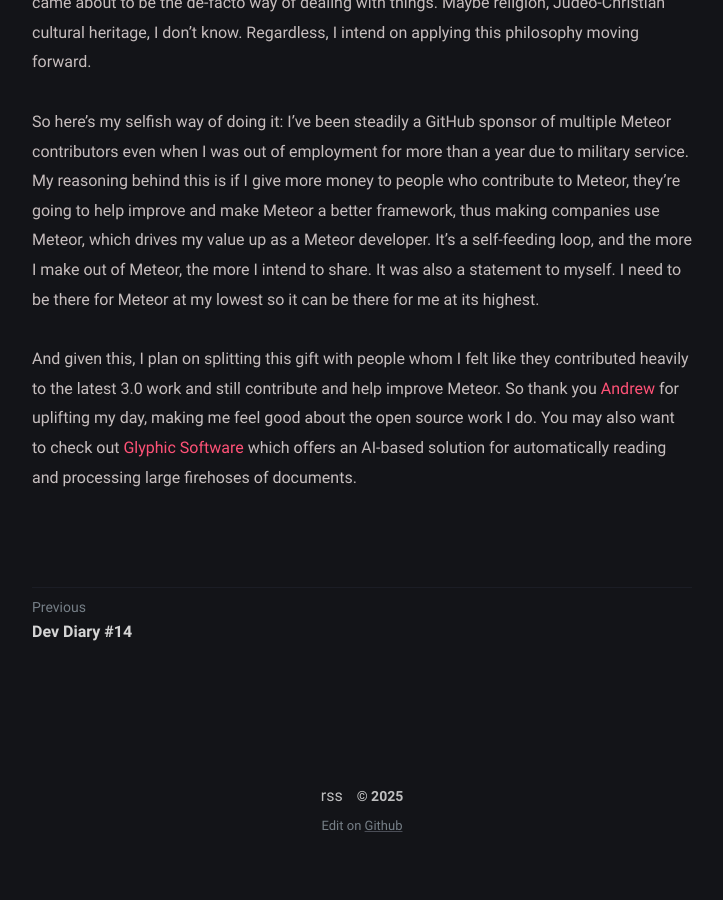
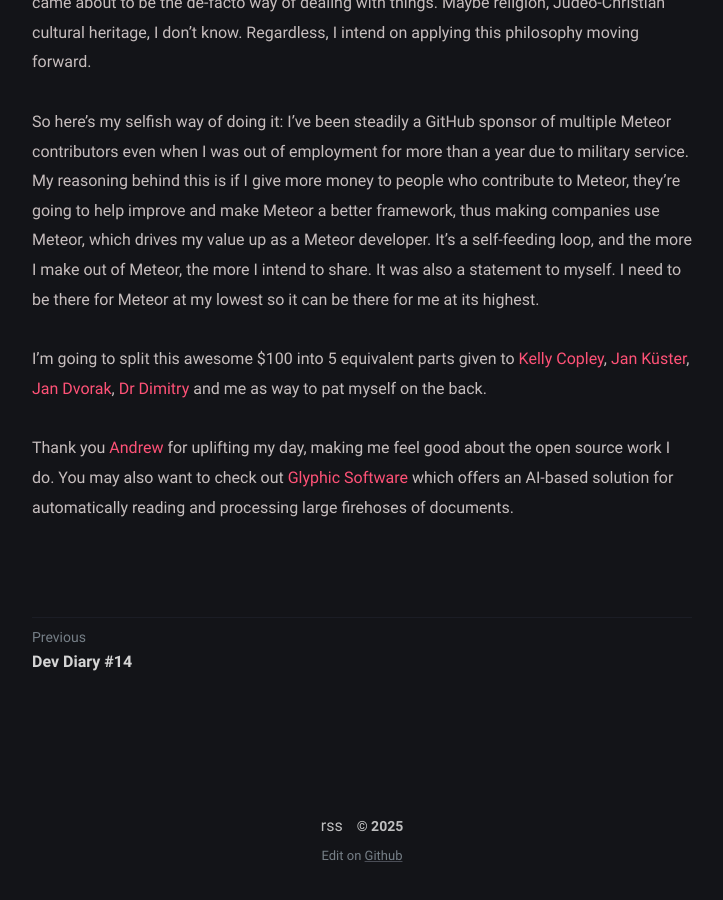
Before and after one commit to harryadel/harryadel.github.io, a Jekyll site: the page built from _posts/2025-4-9-opensource-gratefulness-selfishness.md, in a window 1280 px wide and 900 px high, scrolled down 2950 px. Shown: the whole window, without its empty margins (278-1001 px from the left). Built offline with Jekyll 4.4.1, drawn with Linux system fonts in a browser that asks for light colours; before the commit the page ends 3820 px from its top, so only the background shows below that.

Commit message:
Update article

```diff
--- a/_posts/2025-4-9-opensource-gratefulness-selfishness.md
+++ b/_posts/2025-4-9-opensource-gratefulness-selfishness.md
@@ -33,4 +33,6 @@
 
 So here's my selfish way of doing it: I've been steadily a GitHub sponsor of multiple Meteor contributors even when I was out of employment for more than a year due to military service. My reasoning behind this is if I give more money to people who contribute to Meteor, they're going to help improve and make Meteor a better framework, thus making companies use Meteor, which drives my value up as a Meteor developer. It's a self-feeding loop, and the more I make out of Meteor, the more I intend to share. It was also a statement to myself. I need to be there for Meteor at my lowest so it can be there for me at its highest.
 
-And given this, I plan on splitting this gift with people whom I felt like they contributed heavily to the latest 3.0 work and still contribute and help improve Meteor. So thank you [Andrew](https://www.linkedin.com/in/andrew-kwasny-bab277172/) for uplifting my day, making me feel good about the open source work I do. You may also want to check out [Glyphic Software](https://www.glyphicsoftware.com/) which offers an AI-based solution for automatically reading and processing large firehoses of documents.
+I'm going to split this awesome $100 into 5 equivalent parts given to [Kelly Copley](https://github.com/sponsors/copleykj), [Jan Küster](https://github.com/sponsors/jankapunkt), [Jan Dvorak](https://github.com/sponsors/storytellercz), [Dr Dimitry](https://github.com/sponsors/dr-dimitru) and me as way to pat myself on the back.
+
+Thank you [Andrew](https://www.linkedin.com/in/andrew-kwasny-bab277172/) for uplifting my day, making me feel good about the open source work I do. You may also want to check out [Glyphic Software](https://www.glyphicsoftware.com/) which offers an AI-based solution for automatically reading and processing large firehoses of documents.
```
